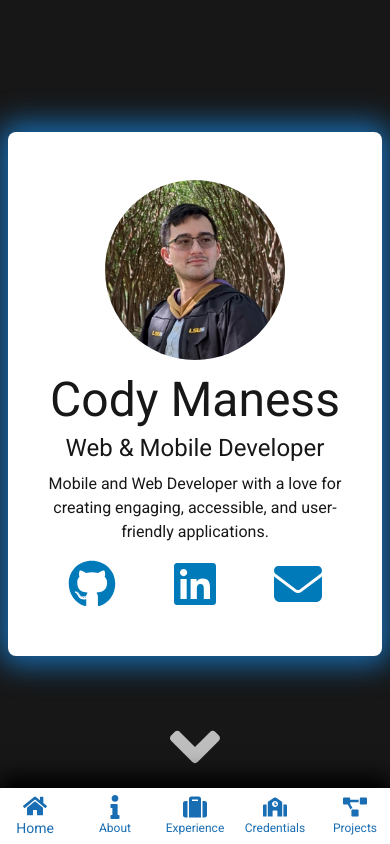
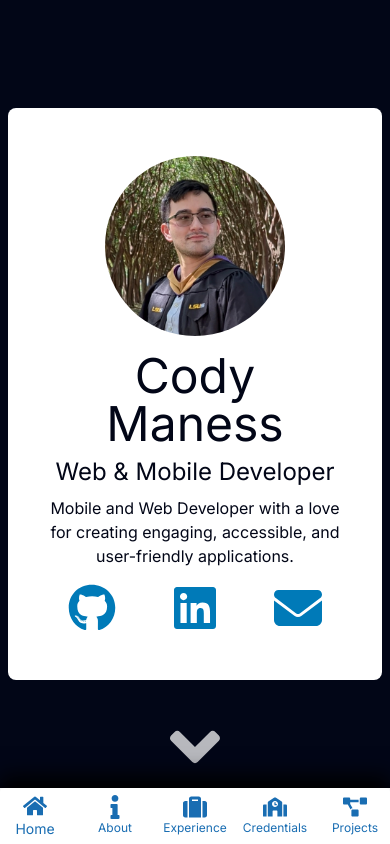
Before and after one commit to CodyManess/portfolio-website, a Next.js app: page / in a window 390 px wide. Shown: the top 844 px of the page. Built offline with nearby package versions, Linux system fonts and the light colour scheme; what @mui/material-nextjs would draw is missing.

Commit message:
feat: initialize project layout with global CSS, theme configuration, and responsive navigation components

```diff
--- a/app/globals.css
+++ b/app/globals.css
@@ -3,8 +3,8 @@
 :root {
   --white: #ffffff;
   --grey: #403c3c;
-  --dark-grey: #282828;
-  --black: #171717;
+  --dark-grey: #0f172a;
+  --black: #020617;
 
   --primary-color: #007ab8;
   --primary-dark: #196db2;
@@ -15,9 +15,9 @@
 
   --section-background: var(--primary-color);
   --surface-background: var(--white);
+  --surface-background-transparent: rgba(255, 255, 255, 0.8);
   --surface-shadow:
-    0px 2px 4px -1px rgba(0, 0, 0, 0.2), 0px 4px 5px 0px rgba(0, 0, 0, 0.14),
-    0px 1px 10px 0px rgba(0, 0, 0, 0.12);
+    0 10px 15px -3px rgba(0, 0, 0, 0.05), 0 4px 6px -4px rgba(0, 0, 0, 0.05);
   --toolbar-background: var(--primary-color);
 
   @media (prefers-color-scheme: dark) {
@@ -26,6 +26,7 @@
 
     --section-background: var(--dark-grey);
     --surface-background: var(--grey);
+    --surface-background-transparent: rgba(30, 41, 59, 0.8);
     --toolbar-background: var(--dark-grey);
   }
 }
@@ -106,6 +107,12 @@ a {
   border-radius: 8px;
   background-color: var(--surface-background);
   box-shadow: var(--surface-shadow);
+  transition: transform 0.3s ease, box-shadow 0.3s ease;
+}
+
+.card:hover {
+  transform: translateY(-4px);
+  box-shadow: 0 20px 25px -5px rgba(0, 0, 0, 0.1), 0 8px 10px -6px rgba(0, 0, 0, 0.1);
 }
 
 section {
@@ -132,12 +139,6 @@ section {
 }
 
 /* Intro Animations */
-@keyframes card-glow {
-  0% { box-shadow: 0 0 30px 30px var(--primary-dark); }
-  50% { box-shadow: 0 0 30px 0px var(--primary-dark); }
-  100% { box-shadow: 0 0 30px 30px var(--primary-dark); }
-}
-
 @keyframes arrow-pulse-down {
   0% { bottom: 30px; opacity: 0; }
   100% { bottom: -10px; opacity: 1; }
--- a/app/layout.tsx
+++ b/app/layout.tsx
@@ -1,15 +1,14 @@
 import type { Metadata } from 'next'
-import { Roboto } from 'next/font/google'
+import { Inter } from 'next/font/google'
 import './globals.css'
 import PortfolioAppBar from '@/shared/components/Nav/AppBar/appbar'
 import BottomNav from '@/shared/components/Nav/BottomNav/bottomNav'
 import Footer from '@/shared/components/Nav/Footer/footer'
 import ThemeRegistry from './ThemeRegistry'
 
-const roboto = Roboto({
+const inter = Inter({
   weight: ['300', '400', '500', '700'],
   subsets: ['latin'],
-  style: ['normal', 'italic'],
   display: 'swap',
 })
 
@@ -36,7 +35,7 @@ export default function RootLayout({
 }>) {
   return (
     <html lang="en">
-      <body className={roboto.className}>
+      <body className={inter.className}>
         <ThemeRegistry>
           <PortfolioAppBar />
           {children}
--- a/app/theme.ts
+++ b/app/theme.ts
@@ -1,8 +1,8 @@
 'use client'
 import { createTheme } from '@mui/material/styles'
-import { Roboto } from 'next/font/google'
+import { Inter } from 'next/font/google'
 
-const roboto = Roboto({
+const inter = Inter({
   weight: ['300', '400', '500', '700'],
   subsets: ['latin'],
   display: 'swap',
@@ -10,7 +10,7 @@ const roboto = Roboto({
 
 const theme = createTheme({
   typography: {
-    fontFamily: roboto.style.fontFamily,
+    fontFamily: inter.style.fontFamily,
   },
 })
 
--- a/components/Intro/introCard.tsx
+++ b/components/Intro/introCard.tsx
@@ -13,7 +13,7 @@ interface IntroCardProps {
 const IntroCard: React.FC<IntroCardProps> = ({ imageData }: IntroCardProps) => {
   return (
     <div
-      className="animate-[card-glow_5000ms_linear_infinite] [&_svg]:text-[var(--primary-color)] flex p-8 flex-col rounded-lg"
+      className="[&_svg]:text-[var(--primary-color)] flex p-8 flex-col rounded-lg"
       style={{
         backgroundColor: imageData ? 'white' : 'var(--surface-background)',
       }}
--- a/components/shared/components/Nav/AppBar/appbar.tsx
+++ b/components/shared/components/Nav/AppBar/appbar.tsx
@@ -33,7 +33,7 @@ const PortfolioAppBar = () => {
   return (
     <nav
       id="navbar"
-      className="hidden sm:flex shadow-[var(--surface-shadow)] bg-[var(--toolbar-background)] transition-[top] duration-300 fixed z-[1100] top-0 right-0 flex-col w-full"
+      className="hidden sm:flex shadow-[var(--surface-shadow)] bg-[var(--toolbar-background)]/90 backdrop-blur-md transition-[top] duration-300 fixed z-[1100] top-0 right-0 flex-col w-full"
     >
       <ul className="flex justify-center list-none py-8 m-0">
         {navLinks.map((page) => (
--- a/components/shared/components/Nav/BottomNav/bottomNav.tsx
+++ b/components/shared/components/Nav/BottomNav/bottomNav.tsx
@@ -25,6 +25,8 @@ const BottomNav = () => {
         right: 0,
         zIndex: 3,
         borderRadius: '4px 4px 0 0',
+        backgroundColor: 'var(--surface-background-transparent)',
+        backdropFilter: 'blur(10px)',
       }}
       elevation={3}
     >
@@ -32,7 +34,7 @@ const BottomNav = () => {
         showLabels
         value={value}
         onChange={handleChange}
-        style={{ backgroundColor: 'var(--surface-color)' }}
+        style={{ backgroundColor: 'transparent' }}
       >
         {navLinks.map((page) => (
           <BottomNavigationAction
```
